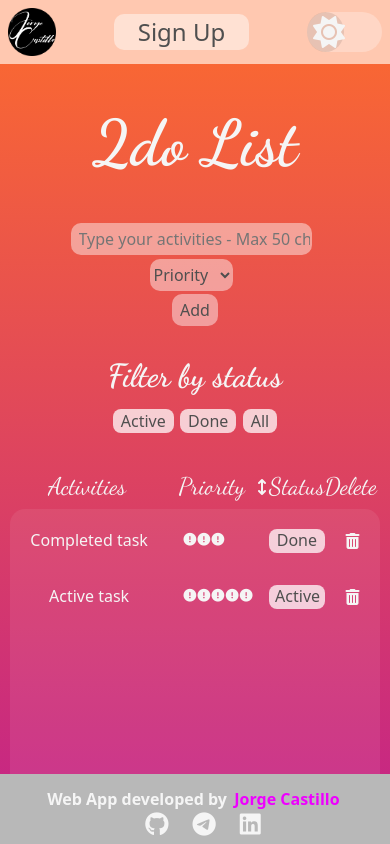
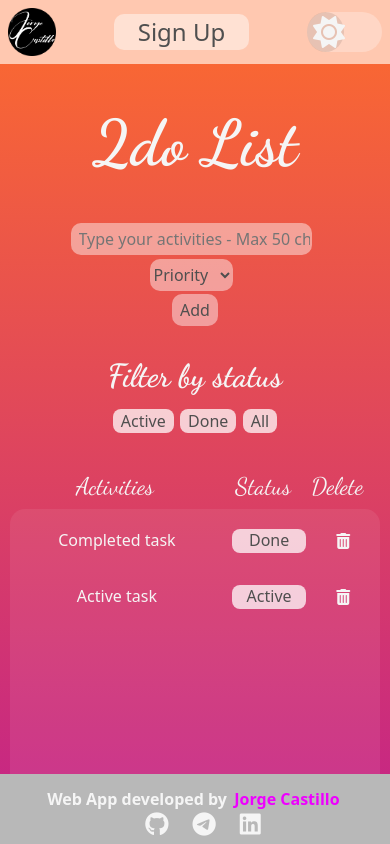
Before and after one commit to alfilister/toDo-List, a React (Vite) app in the folder Client/: page /home in a window 390 px wide. Built offline with nearby package versions, Linux system fonts and the light colour scheme.

Commit message:
Resonsive home phone Done

```diff
--- a/Client/src/Styles/components/_list.scss
+++ b/Client/src/Styles/components/_list.scss
@@ -72,10 +72,14 @@
 
   @media screen and (max-width: $phone) {
     .header {
-      grid-template-columns: 45% 25% 15% 15%;
+      grid-template-columns: 60% 20% 20%;
+
+      .priority {
+        display: none;
+      }
     }
     .headerPro {
-      grid-template-columns: 55% 15% 15% 15%;
+      grid-template-columns: 45% 20% 20% 15%;
       .priority {
         display: none;
       }
--- a/Client/src/Styles/components/_tabList.scss
+++ b/Client/src/Styles/components/_tabList.scss
@@ -73,6 +73,14 @@
       font-size: 0.8em;
     }
   }
+
+  @media screen and (max-width: $phone) {
+    grid-template-columns: 60% 20% 20%;
+
+    .flags {
+      display: none;
+    }
+  }
 }
 
 .tabListPro {
@@ -81,6 +89,14 @@
 
   @media screen and (max-width: $tablet) {
     grid-template-columns: 55% 15% 15% 15%;
+
+    .flags {
+      display: none;
+    }
+  }
+
+  @media screen and (max-width: $phone) {
+    grid-template-columns: 45% 20% 20% 15%;
 
     .flags {
       display: none;
```
